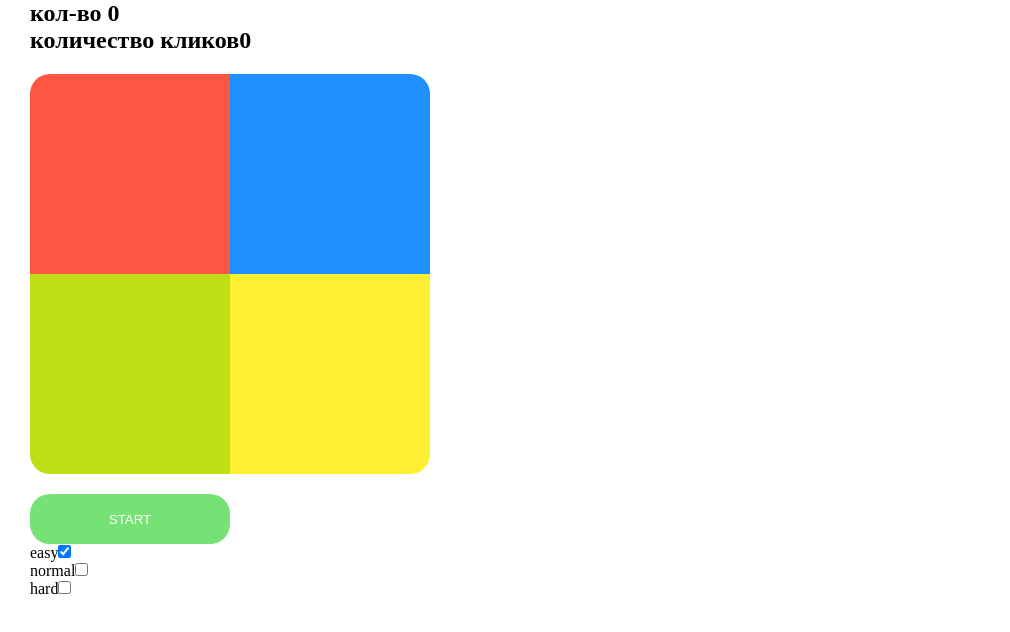
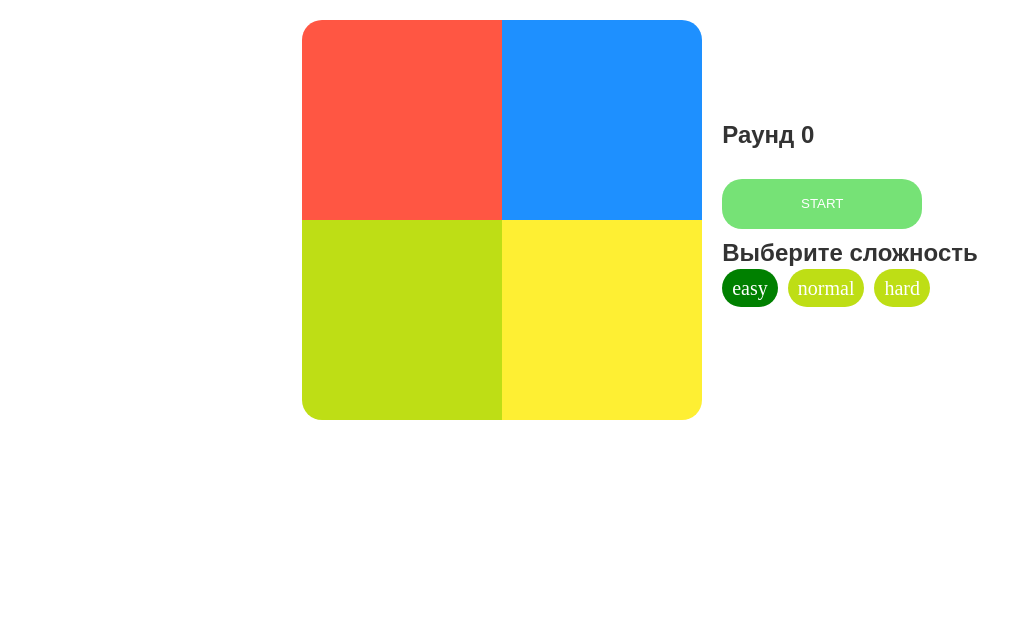
Before and after one commit to Costerhs/medods-game, a Vue app: page / in a window 1280 px wide. Shown: the top 632 px of the page, without its empty margins (0-1010 px from the left). Built offline with nearby package versions, Linux system fonts and the light colour scheme.

Commit message:
finish 95% of project

```diff
--- a/src/App.vue
+++ b/src/App.vue
@@ -1,7 +1,6 @@
 <template>
     <div class="app">
-        <h2>кол-во {{ this.sequence.length }}</h2>
-        <h2>количество кликов{{ this.clickNumber }}</h2>
+
         <div class="cubes">
             <button
                 v-for="btn of btns"
@@ -12,14 +11,18 @@
                 :key="btn">
             </button>
         </div>
-        <button class="startBtn" @click="start">
+        <div class="gameInfo">
+            <h2 class="title">Раунд {{ this.sequence.length }}</h2>
+        <button class="startBtn" @click="start"  :disabled="!isDisabled()">
             START
         </button>
+        <h2 class="title">Выберите сложность</h2>
         <div class="levels">
             <div v-for="el of Object.entries(levels)" :key="el[0]">
-                <label :for='el[0]'>{{ el[0] }}</label>
-                <input :checked="activeLevel == el[1]" @change="toggleChecked(el[1])" type="checkbox" :id="el[0]"/>
+                <input class="checkbox" :checked="activeLevel == el[1]" @change="toggleChecked(el[1])" type="checkbox" :id="el[0]"/>
+                <label class="label" :for='el[0]'>{{ el[0] }}</label>
             </div>
+        </div>
         </div>
     </div>
 </template>
@@ -56,7 +59,10 @@ export default {
         },
 
         async start() {
-            this.sequence = [...this.sequence,this.getRandomNumber(1,4)];
+            let randomNumber = this.getRandomNumber(1,4)
+            console.log(randomNumber);
+
+            this.sequence = [...this.sequence,randomNumber];
 
             for(let el of this.sequence){
                 let sound = new Audio(`/sounds/${el}.mp3`);
@@ -125,9 +131,45 @@ export default {
 }
 
 .app {
-    margin-left: 30px;
+    /* margin-left: 30px; */
+    display: flex;
+    gap: 20px;
+    justify-content: center;
+    align-items: center;
+    flex-wrap: wrap;
+}
+.gameInfo {
+    display: flex;
+    flex-direction: column;
+    gap: 10px;
+}
+.title {
+    font-size: 24px;
+    font-family: Arial, Helvetica, sans-serif;
+    color: #333333;
+}
+.levels {
+    display: flex;
+    gap: 10px;
+    /* flex-direction: column; */
 }
 
+.checkbox {
+    display: none;
+}
+
+.label {
+    color: white;
+    font-size: 20px;
+    padding: 8px 10px;
+    cursor: pointer;
+    border-radius: 20px;
+    background: #BEDE15;
+}
+
+.checkbox:checked + .label {
+    background: green;
+}
 .cubes {
     display: flex;
     flex-direction: row;
@@ -208,7 +250,16 @@ export default {
     cursor: pointer;
 }
 
-
+@media (max-width:500px) {
+    .cubes {
+        width: 300px;
+        height: 300px;
+    }
+    .cub {
+        width: 50%;
+        height: 50%;
+    }
+}
 
 
 </style>
```
